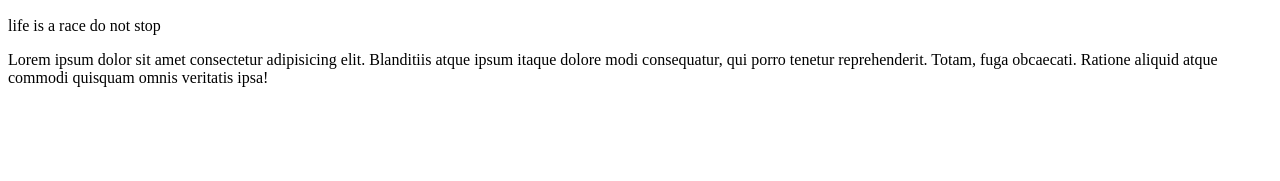
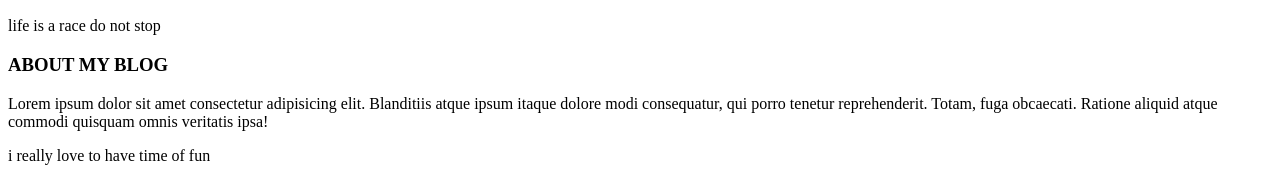
Before and after one commit to Tasnimul-Sharan/My-blog, a plain HTML site: page index.html in a window 1280 px wide. Shown: the part 1178-1359 px from the top of the page. Before the commit the page ends 1281 px from the top, so only its background shows below. Drawn offline with Linux system fonts and the light colour scheme.

Commit message:
i love you

```diff
--- a/index.html
+++ b/index.html
@@ -16,7 +16,9 @@
             <img class="awsome" src="images/awsome.jpg.jpg" alt="">
             <img class="nice" src="images/tasnim.jpg.jpg" alt="" srcset="">
             <p>life is a race do not stop</p>
+            <h3>ABOUT MY BLOG</h3>
             <p>Lorem ipsum dolor sit amet consectetur adipisicing elit. Blanditiis atque ipsum itaque dolore modi consequatur, qui porro tenetur reprehenderit. Totam, fuga obcaecati. Ratione aliquid atque commodi quisquam omnis veritatis ipsa!</p>
+            <p>i really love to have time of fun</p>
         </div>
     </section>
 </body>
```
